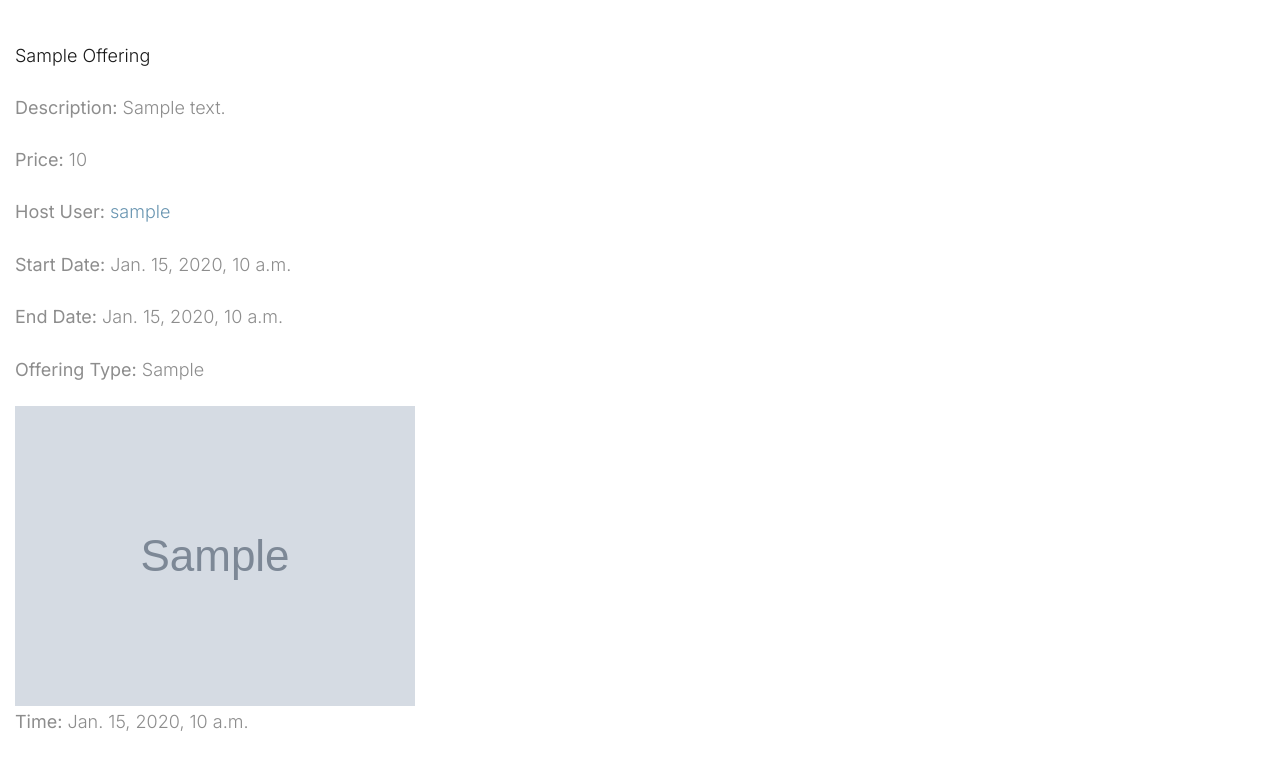
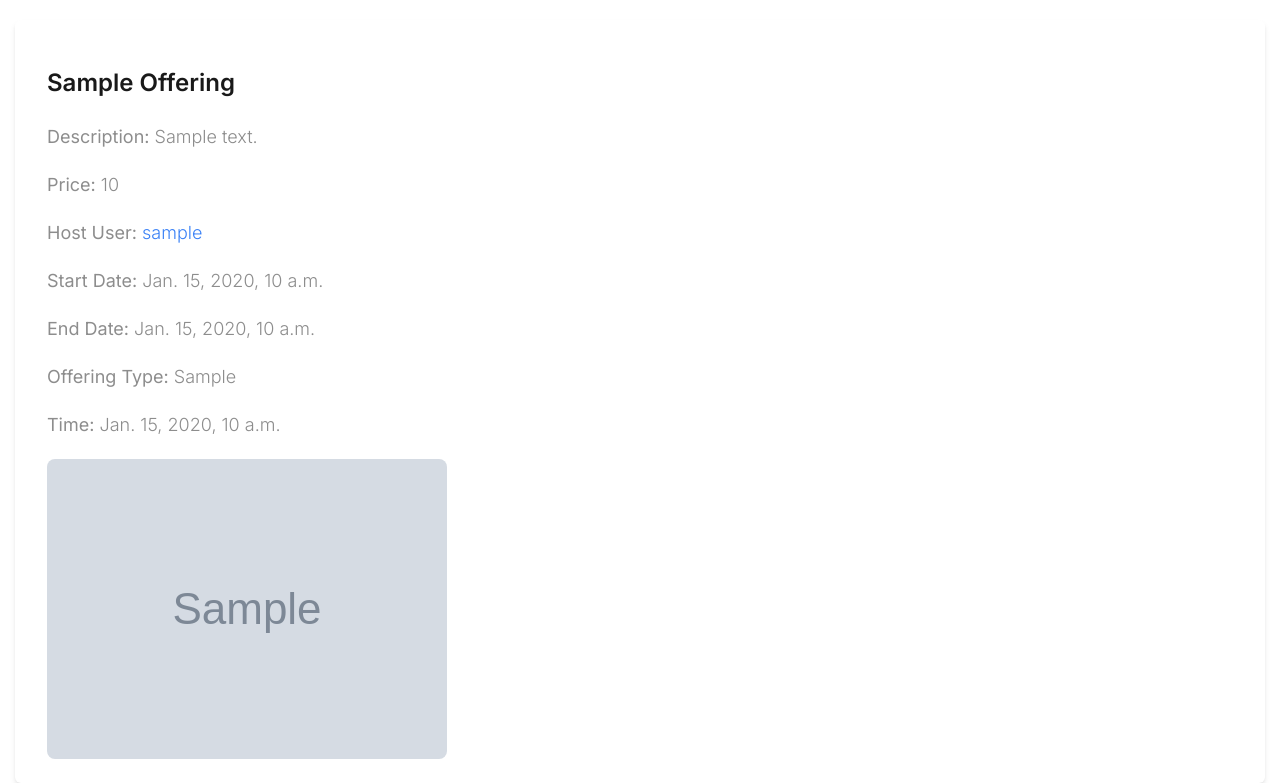
Before and after one commit to AnuragQ/FindYourGuide, a Django app: template main_app/templates/main_app/offering_detail.html in a window 1280 px wide. Shown: the part 133-916 px from the top of the page. Before the commit the page ends 864 px from the top, so only its background shows below. Run offline with Django 5.2, Linux system fonts and the light colour scheme; the template is opened without the code that fills it: most values are stand-ins (such as "Sample title", 1, 10 or a date in 2020); grey boxes marked "Sample" are stand-in pictures; some libraries are stand-ins or nearby versions.

Commit message:
fix: addoffering and offeringdetail

```diff
--- a/main_app/templates/main_app/booking_detail.html
+++ b/main_app/templates/main_app/booking_detail.html
@@ -56,7 +56,7 @@
     if (secondsRemaining <= 0) {
       document.getElementById('countdown').innerHTML = "Payment expired!";
       const bookingId = {{ booking.id }};
-      window.location.href = `/cancel_booking/${bookingId}`
+      window.location.href = `/cancel_booking/${bookingId}`;
     } else {
       document.getElementById('countdown').innerHTML = "Payment will expire in " + parseInt(secondsRemaining) + " seconds.";
       setTimeout(updateCountdown, 1000); // Update every second
--- a/main_app/templates/main_app/offering_detail.html
+++ b/main_app/templates/main_app/offering_detail.html
@@ -8,56 +8,37 @@
 
 {% block body_block %}
 
-{#If you want all users to view the offerings, but only authenticated users who are also the host user to edit or delete the form, you can use conditional logic in your template to show the edit and delete options only to authenticated users who are the host of the offering.#}
-{##}
-{#Here's how you can modify your offering_detail.html template to achieve this:#}
-
-  <div class="container mt-5">
-    <div class="row">
-      <div class="col-md-8 offset-md-2">
-    <h2>{{ offering.title }}</h2>
-    <p  class="display-4"><strong>Description:</strong> {{ offering.description }}</p>
-    <p><strong>Price:</strong> {{ offering.price }}</p>
-    <p><strong>Host User:</strong> <a href="{% url 'user_profile' offering.host_user.username %}">{{ offering.host_user.username }}</a></p>
-    <p><strong>Start Date:</strong> {{ offering.availability_start_date }}</p>
-    <p><strong>End Date:</strong> {{ offering.availability_end_date }}</p>
-    <p><strong>Offering Type:</strong> {{ offering.offering_type }}</p>
+<div class="container mx-auto mt-5">
+  <div class="bg-white shadow-md rounded-md px-8 py-6">
+    <h2 class="text-2xl font-semibold">{{ offering.title }}</h2>
+    <p class="text-lg"><strong>Description:</strong> {{ offering.description }}</p>
+    <p class="text-lg"><strong>Price:</strong> {{ offering.price }}</p>
+    <p class="text-lg"><strong>Host User:</strong> <a href="{% url 'user_profile' offering.host_user.username %}" class="text-blue-500 hover:underline">{{ offering.host_user.username }}</a></p>
+    <p class="text-lg"><strong>Start Date:</strong> {{ offering.availability_start_date }}</p>
+    <p class="text-lg"><strong>End Date:</strong> {{ offering.availability_end_date }}</p>
+    <p class="text-lg"><strong>Offering Type:</strong> {{ offering.offering_type }}</p>
+    <p class="text-lg"><strong>Time:</strong> {{ offering.offering_time }}</p>
     {% if offering.offering_image %}
-        <img src="{{ offering.offering_image.url }}" alt="Offering Image">
+        <img src="{{ offering.offering_image.url }}" alt="Offering Image" class="mt-4 rounded-lg">
     {% endif %}
 
-    <p><strong>Time:</strong> {{ offering.offering_time }}</p>
-
-
-      <div>
     {% if request.user.is_authenticated and request.user == offering.host_user %}
-     <div class="row">
-    <div class="col">
-        <form action="{% url 'offering_edit' pk=offering.pk %}" method="get" class="edit-form" enctype="multipart/form-data">
-            {% csrf_token %}
-            <button type="submit" class="btn btn-primary">Edit </button>
-        </form>
+    <div class="mt-6 flex items-center space-x-4">
+      <form action="{% url 'offering_edit' pk=offering.pk %}" method="get" class="edit-form">
+        {% csrf_token %}
+        <button type="submit" class="bg-blue-500 hover:bg-blue-600 text-white py-2 px-4 rounded-lg">Edit</button>
+      </form>
+      <form action="{% url 'offering_delete' pk=offering.pk %}" method="get" class="delete-form">
+        {% csrf_token %}
+        <button type="submit" class="bg-red-500 hover:bg-red-600 text-white py-2 px-4 rounded-lg">Delete</button>
+      </form>
+      <form action="{% url 'offering_page' pk=offering.pk %}" method="get" class="view-form">
+        {% csrf_token %}
+        <button type="submit" class="bg-gray-500 hover:bg-gray-600 text-white py-2 px-4 rounded-lg">View</button>
+      </form>
     </div>
-    <div class="col">
-        <form action="{% url 'offering_delete' pk=offering.pk %}" method="get" class="delete-form" enctype="multipart/form-data">
-            {% csrf_token %}
-            <button type="submit" class="btn btn-primary">Delete</button>
-        </form>
-    </div>
-     <div class="col">
-        <form action="{% url 'offering_page' pk=offering.pk %}" method="get" class="edit-form">
-            {% csrf_token %}
-            <button type="submit" class="btn btn-primary">View</button>
-        </form>
-    </div>
-</div>
-        </div>
-
     {% endif %}
-     </div>
+  </div>
 </div>
 
-
-
-
 {% endblock %}
```
Also changed, not shown: main_app/templates/main_app/addoffering.html (+27 -6 lines).
